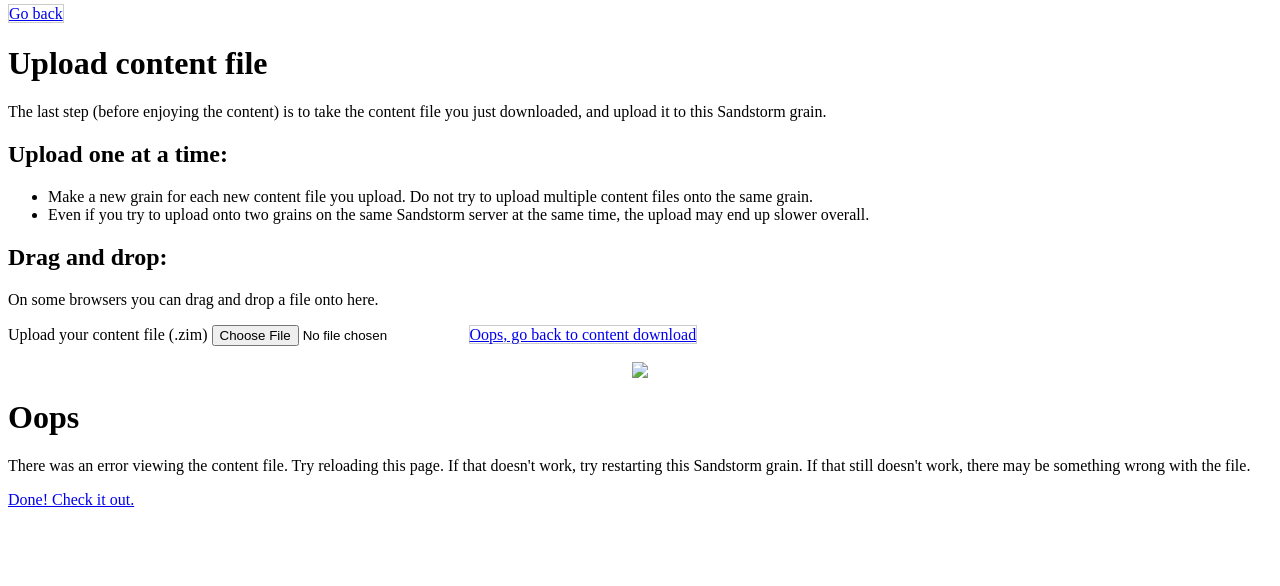
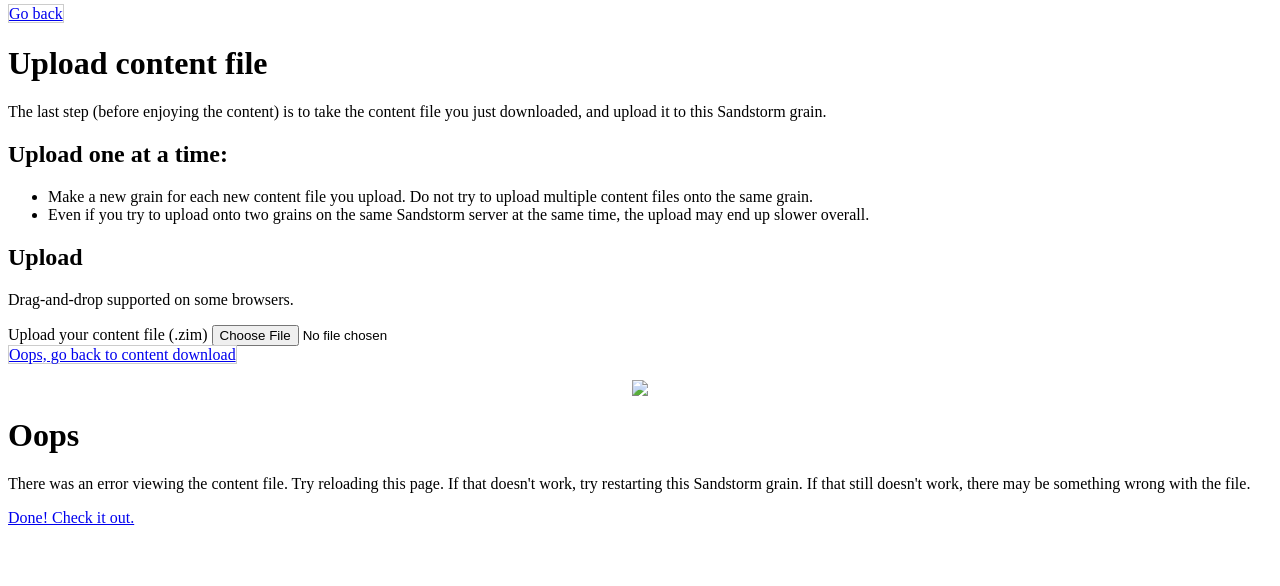
Before and after one commit to orblivion/KiwixSandstorm, a Flask app: template zim_uploader/uploader/templates/index.html in a window 1280 px wide. Shown: the part 2404-2990 px from the top of the page. Run offline with Flask 2, Linux system fonts and the light colour scheme; the template is opened without the code that fills it, so the values that code supplies are empty; some libraries are stand-ins or nearby versions.

Commit message:
Drag-n-drop clarified

```diff
--- a/zim_uploader/uploader/templates/upload.html
+++ b/zim_uploader/uploader/templates/upload.html
@@ -41,20 +41,21 @@
                 </div>
             </div>
 
-            <div class="panel panel-info" style="margin-top:1em">
+            <div class="panel panel-default" style="margin-top:1em">
                 <div class="panel-heading">
-                    <h2 class="panel-title"><i class="glyphicon glyphicon-info-sign"></i> Drag and drop:</h2>
+                    <h2 class="panel-title">Upload</h2>
                 </div>
                 <div class="panel-body">
-                    <p>On some browsers you can drag and drop a file onto here.</p>
+                    <p><i class="glyphicon glyphicon-info-sign"></i> Drag-and-drop supported on some browsers.</p>
+
+                    <span class="btn btn-lg btn-success fileinput-button">
+                        <i class="glyphicon glyphicon-cloud-upload"></i>
+                        <span>Upload your content file (.zim)</span>
+                        <input type="file" name="file">
+                    </span>
+
                 </div>
             </div>
-
-            <span class="btn btn-lg btn-primary fileinput-button">
-                <i class="glyphicon glyphicon-cloud-upload"></i>
-                <span>Upload your content file (.zim)</span>
-                <input type="file" name="file">
-            </span>
             <a href="?page=download" class="btn btn-lg btn-secondary">Oops, go back to content download</a>
         </div>
     </div>
```
